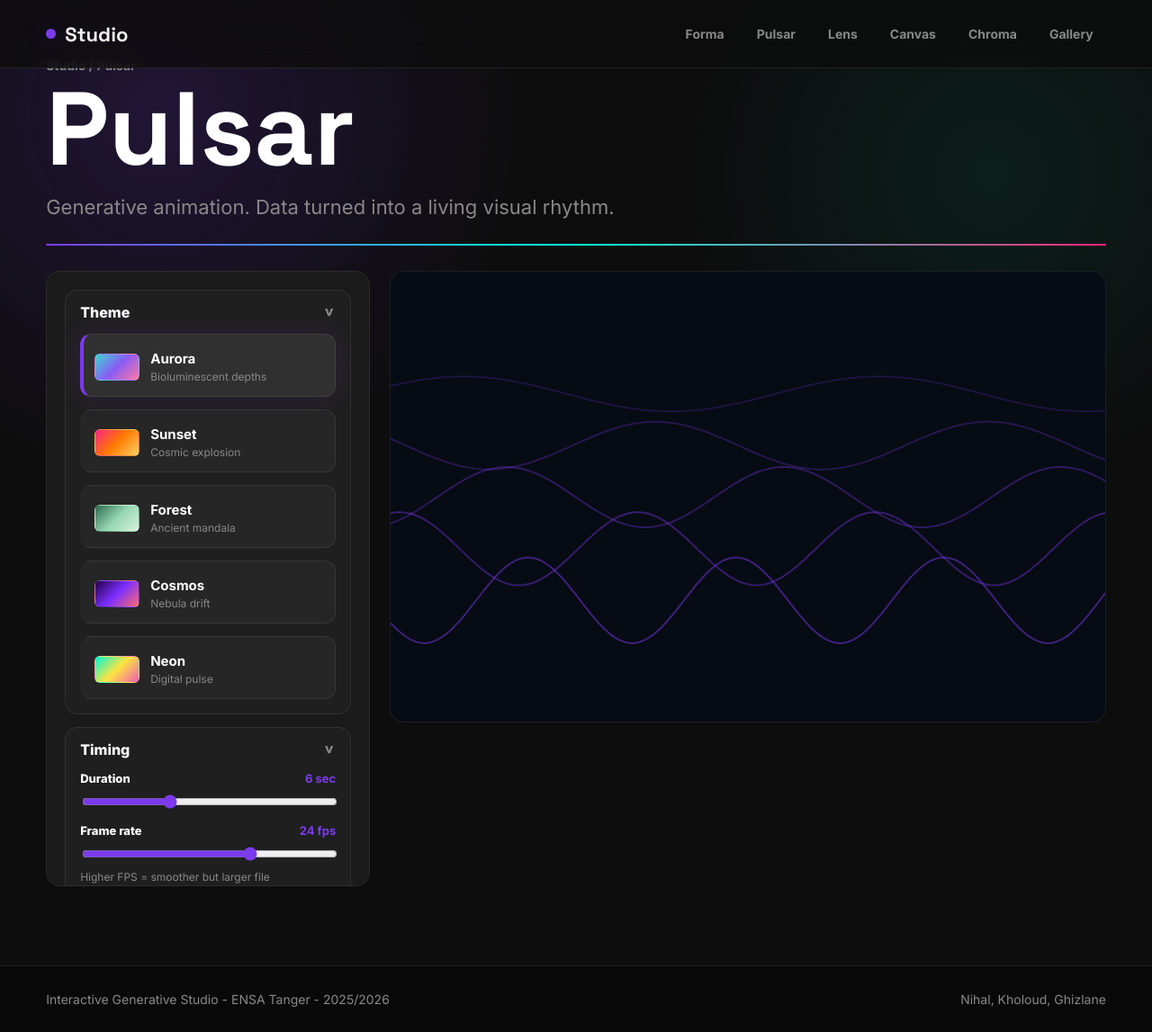
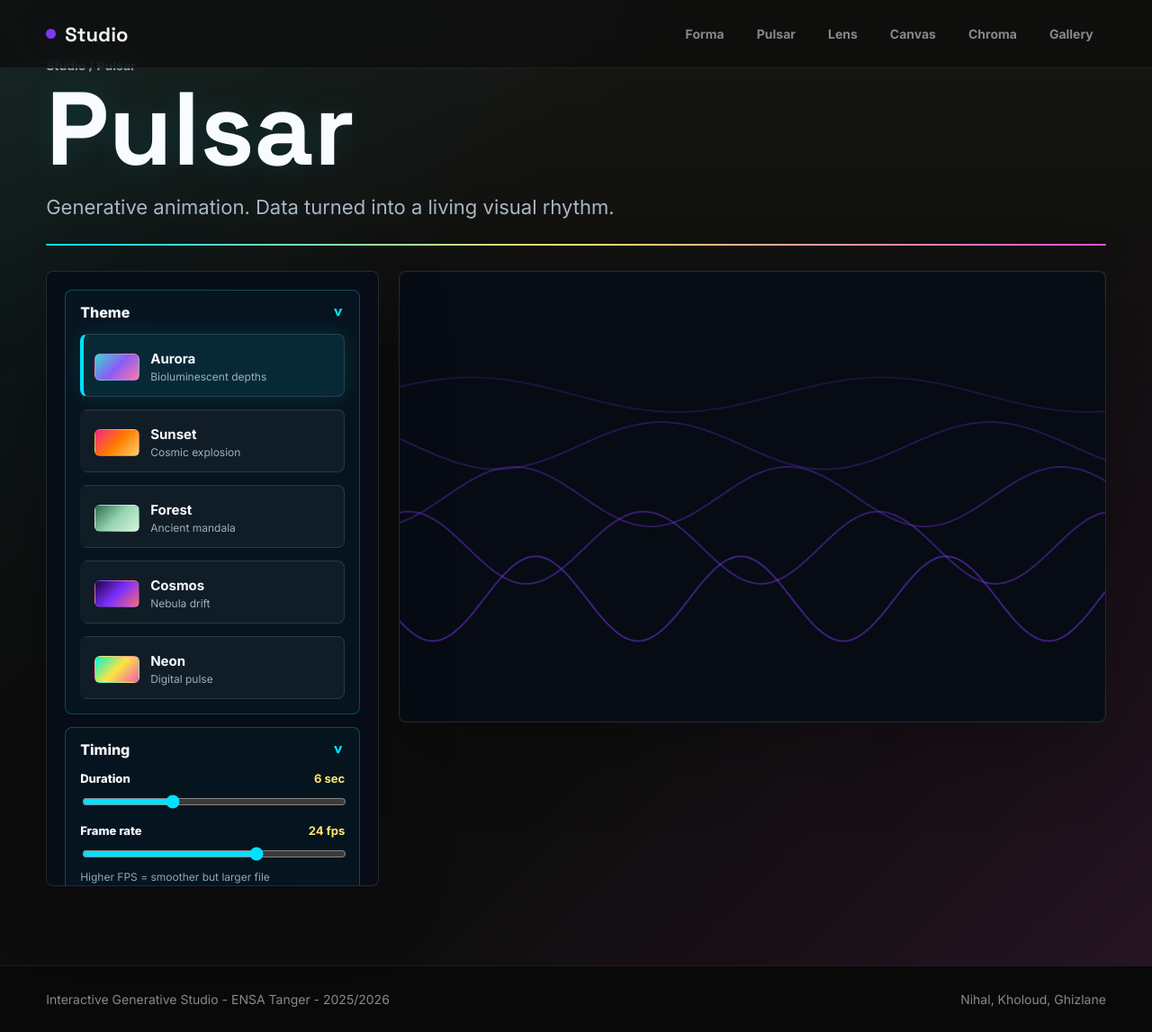
Before and after one commit to kholoud-bouchkaren005/interactive-generative-studio, a Flask app: page /axe2 in a window 1280 px wide. Shown: the whole page at 90% size. Run offline with Flask 3, Linux system fonts and the light colour scheme.

Commit message:
feat(pulsar): replace static data art with full animation engine, GIF export, and dynamic control panel

```diff
--- a/app.py
+++ b/app.py
@@ -31,7 +31,7 @@ MODULES = [
         "icon": "P",
         "title": "Pulsar",
         "route": "data_art",
-        "description": "Weather rhythms turned into abstract landscapes",
+        "description": "Living generative pulses exported as animated GIFs",
     },
     {
         "key": "lens",
--- a/app/modules/data_visualization/data_art.py
+++ b/app/modules/data_visualization/data_art.py
@@ -119,7 +119,7 @@ def _render_frame(
     colors = theme["colors"]
     background = theme["background"]
 
-    fig, ax = plt.subplots(figsize=(9, 5), dpi=100)
+    fig, ax = plt.subplots(figsize=(11.25, 6.25), dpi=80)
     fig.patch.set_facecolor(background)
     ax.set_facecolor(background)
     ax.set_xlim(0, width)
@@ -193,14 +193,23 @@ def _render_frame(
     form_x = center_x + radius * np.cos(theta + rotation)
     form_y = center_y + radius * np.sin(theta + rotation)
     form_color = _color_at(colors, t * color_speed + 1.5)
-    ax.fill(form_x, form_y, color=form_color + (0.34,), linewidth=0)
+    for band in range(5, 0, -1):
+        band_scale = band / 5
+        band_color = _color_at(colors, t * color_speed + 1.5 + band * 0.38)
+        ax.fill(
+            center_x + (form_x - center_x) * band_scale,
+            center_y + (form_y - center_y) * band_scale,
+            color=band_color + (0.09 + band * 0.045,),
+            linewidth=0,
+        )
     ax.plot(form_x, form_y, color=tuple(min(1, channel + 0.18) for channel in form_color), alpha=0.86, linewidth=1.6)
 
     shimmer_x = np.arange(0, width, 28)
     shimmer_y = np.arange(0, height, 28)
     sx, sy = np.meshgrid(shimmer_x, shimmer_y)
     shimmer_alpha = np.maximum(0, np.sin(sx / 10 + t * 3)) * 0.3
-    ax.scatter(sx.flatten(), sy.flatten(), s=5, c="white", alpha=float(np.mean(shimmer_alpha)) * 0.42, linewidths=0)
+    shimmer_colors = [(1, 1, 1, alpha * 0.42) for alpha in shimmer_alpha.flatten()]
+    ax.scatter(sx.flatten(), sy.flatten(), s=5, c=shimmer_colors, linewidths=0)
 
     fig.subplots_adjust(left=0, right=1, bottom=0, top=1)
     return fig
@@ -246,7 +255,14 @@ def generate_pulsar_animation(
             beat_mode,
         )
         buffer = BytesIO()
-        fig.savefig(buffer, format="png", dpi=80, facecolor=theme["background"])
+        fig.savefig(
+            buffer,
+            format="png",
+            dpi=80,
+            bbox_inches="tight",
+            pad_inches=0,
+            facecolor=theme["background"],
+        )
         plt.close(fig)
         buffer.seek(0)
         frame = Image.open(buffer).convert("P", palette=Image.ADAPTIVE, colors=256)
@@ -278,11 +294,10 @@ def generate_pulsar_animation(
 
 
 def generate_data_art(days=45, theme_name="aurora", density=5):
+    wave_layers = density if density is not None else 5
     gif_bytes, stats = generate_pulsar_animation(
         theme_name=theme_name,
-        duration=3,
-        fps=12,
-        wave_layers=density,
+        wave_layers=wave_layers,
         particle_count=max(20, min(200, int(days) * 2)),
     )
     first_frame = Image.open(BytesIO(gif_bytes))
--- a/app/templates/data_art.html
+++ b/app/templates/data_art.html
@@ -5,11 +5,18 @@
 {% block content %}
 <style>
     .pulsar-page {
+        --pulsar-accent: #00e0ff;
+        --pulsar-accent-2: #ff4fd8;
+        --pulsar-accent-3: #ffe66d;
+        --pulsar-panel: rgba(7, 13, 24, 0.9);
+        --pulsar-panel-soft: rgba(255, 255, 255, 0.055);
+        --pulsar-line: rgba(255, 255, 255, 0.12);
         min-height: 100vh;
         padding: 64px clamp(18px, 4vw, 56px) 88px;
         background:
-            radial-gradient(circle at 14% 12%, rgba(124, 58, 237, 0.18), transparent 28%),
-            radial-gradient(circle at 86% 18%, rgba(0, 245, 212, 0.08), transparent 24%),
+            linear-gradient(135deg, rgba(0, 224, 255, 0.08), transparent 34%),
+            linear-gradient(315deg, rgba(255, 79, 216, 0.1), transparent 38%),
+            linear-gradient(180deg, rgba(255, 230, 109, 0.04), transparent 42%),
             var(--bg-primary);
     }
 
@@ -19,23 +26,24 @@
 
     .pulsar-breadcrumb {
         margin: 0 0 10px;
-        color: var(--text-muted);
+        color: #8fa7b8;
         font-size: 14px;
         font-weight: 700;
     }
 
     .pulsar-header h1 {
         margin: 0;
-        color: #ffffff;
+        color: #f8fbff;
         font-family: "Space Grotesk", sans-serif;
         font-size: clamp(60px, 9vw, 132px);
         line-height: 0.92;
+        text-shadow: 0 0 36px rgba(0, 224, 255, 0.12);
     }
 
     .pulsar-header p:last-of-type {
         max-width: 760px;
         margin: 16px 0 0;
-        color: var(--text-muted);
+        color: #a8b7c6;
         font-size: clamp(17px, 2vw, 22px);
         line-height: 1.55;
     }
@@ -45,7 +53,7 @@
         height: 2px;
         margin-top: 24px;
         border-radius: var(--radius-pill);
-        background: linear-gradient(90deg, var(--accent), #00f5d4, #f72585);
+        background: linear-gradient(90deg, var(--pulsar-accent), var(--pulsar-accent-3), var(--pulsar-accent-2));
         animation: line-grow 1.5s ease forwards;
     }
 
@@ -55,7 +63,7 @@
 
     .pulsar-layout {
         display: grid;
-        grid-template-columns: minmax(280px, 360px) minmax(0, 1fr);
+        grid-template-columns: minmax(290px, 370px) minmax(0, 1fr);
         gap: 22px;
         align-items: start;
     }
@@ -63,17 +71,18 @@
     .control-panel,
     .preview-panel,
     .stat-card {
-        border: 1px solid var(--border);
-        border-radius: var(--radius-card);
-        background: var(--bg-card);
+        border: 1px solid var(--pulsar-line);
+        border-radius: 8px;
+        background: var(--pulsar-panel);
     }
 
     .control-panel {
         position: sticky;
         top: 92px;
-        max-height: calc(100vh - 116px);
+        height: calc(100vh - 116px);
         overflow-y: auto;
         padding: 20px;
+        box-shadow: 0 24px 80px rgba(0, 0, 0, 0.22);
     }
 
     .pulsar-form {
@@ -83,9 +92,15 @@
 
     .control-section {
         overflow: hidden;
-        border: 1px solid var(--border);
-        border-radius: 14px;
-        background: rgba(255, 255, 255, 0.025);
+        border: 1px solid var(--pulsar-line);
+        border-radius: 8px;
+        background: var(--pulsar-panel-soft);
+        transition: border-color 180ms ease, background 180ms ease;
+    }
+
+    .control-section[open] {
+        border-color: rgba(0, 224, 255, 0.28);
+        background: rgba(0, 224, 255, 0.04);
     }
 
     .control-section summary {
@@ -94,7 +109,7 @@
         justify-content: space-between;
         min-height: 48px;
         padding: 0 16px;
-        color: #ffffff;
+        color: #f8fbff;
         font-weight: 900;
         cursor: pointer;
         list-style: none;
@@ -106,7 +121,7 @@
 
     .control-section summary::after {
         content: ">";
-        color: var(--text-muted);
+        color: var(--pulsar-accent);
         transition: transform 180ms ease;
     }
 
@@ -128,11 +143,17 @@
         align-items: center;
         min-height: 70px;
         padding: 12px;
-        border: 1px solid var(--border);
+        border: 1px solid var(--pulsar-line);
         border-left: 4px solid transparent;
-        border-radius: 12px;
-        background: rgba(255, 255, 255, 0.035);
+        border-radius: 8px;
+        background: rgba(255, 255, 255, 0.04);
         cursor: pointer;
+        transition: border-color 160ms ease, background 160ms ease, transform 160ms ease;
+    }
+
+    .theme-card:hover {
+        transform: translateY(-1px);
+        border-color: rgba(255, 230, 109, 0.24);
     }
 
     .theme-card input,
@@ -167,13 +188,13 @@
     }
 
     .theme-card strong {
-        color: #ffffff;
+        color: #f8fbff;
         font-size: 15px;
     }
 
     .theme-card span {
         margin-top: 3px;
-        color: var(--text-muted);
+        color: #9db0be;
         font-size: 12px;
     }
 
@@ -186,23 +207,23 @@
         display: flex;
         justify-content: space-between;
         gap: 16px;
-        color: #ffffff;
+        color: #f8fbff;
         font-size: 13px;
         font-weight: 800;
     }
 
     .range-row strong {
-        color: var(--accent);
+        color: var(--pulsar-accent-3);
     }
 
     .range-control input {
         width: 100%;
-        accent-color: var(--accent);
+        accent-color: var(--pulsar-accent);
     }
 
     .helper-text {
         margin: 0;
-        color: var(--text-muted);
+        color: #8fa7b8;
         font-size: 12px;
     }
 
@@ -296,6 +318,7 @@
         overflow: hidden;
         min-height: 500px;
         background: #070b14;
+        box-shadow: inset 0 0 0 1px rgba(255, 255, 255, 0.03), 0 30px 90px rgba(0, 0, 0, 0.24);
     }
 
     .preview-panel canvas,
```
Also changed, not shown: other parts of app/templates/data_art.html (+21 -20 lines).
